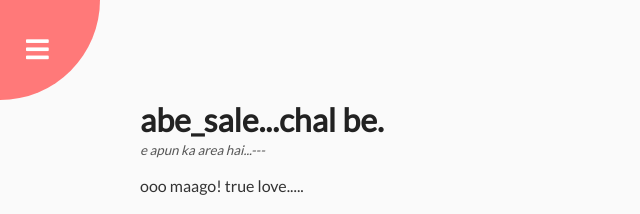
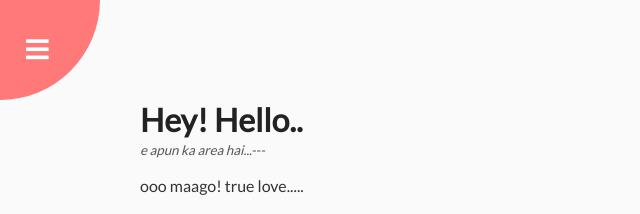
Before and after one commit to shawpns/navr, a plain HTML site: page index.html in a window 1280 px wide. Shown: the top 214 px of the page, without its empty margins (0-640 px from the left). Drawn offline with Linux system fonts and the light colour scheme.

Commit message:
Update index.html

```diff
--- a/index.html
+++ b/index.html
@@ -21,7 +21,7 @@
       </div>
 
       <div class="content">
-        <h1>abe_sale...chal be.</h1>
+        <h1>Hey! Hello..</h1>
         <small>e apun ka area hai...---</small>
         <p>ooo maago! true love.....</p>
 
```
